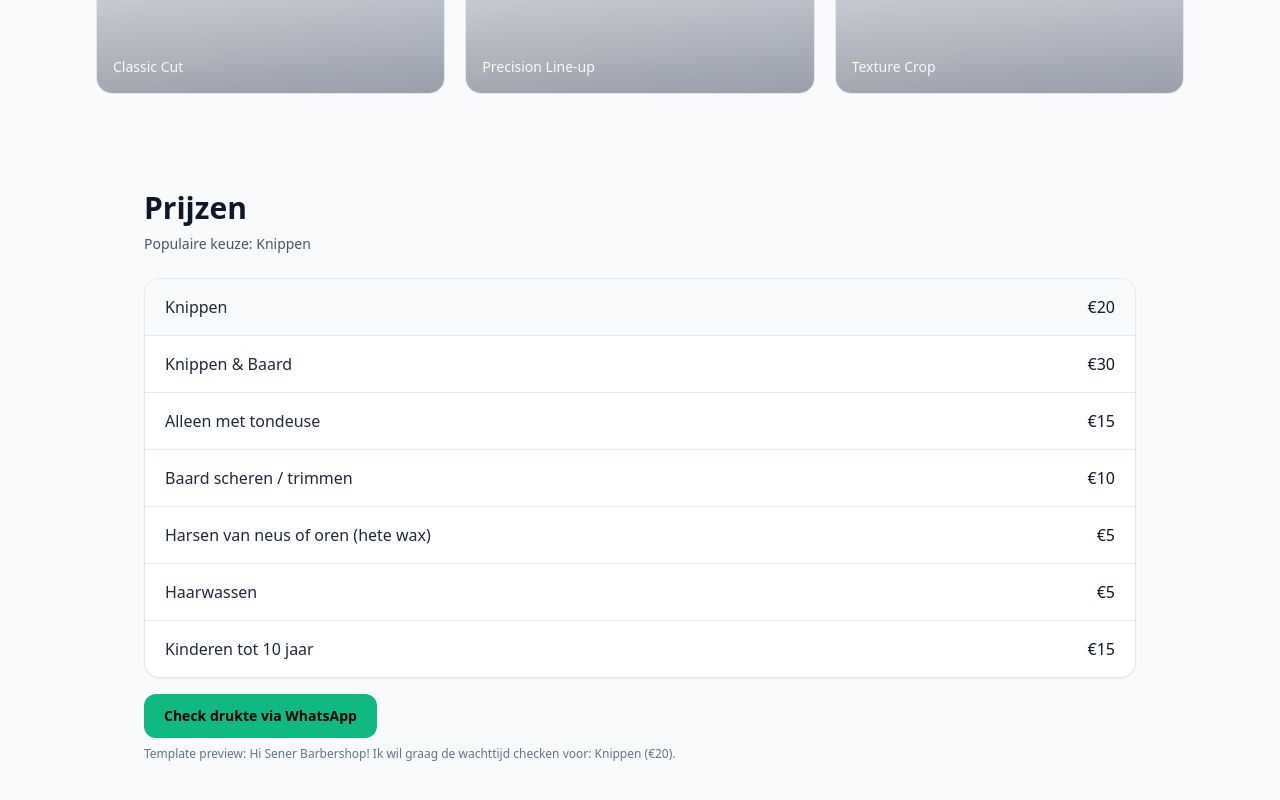
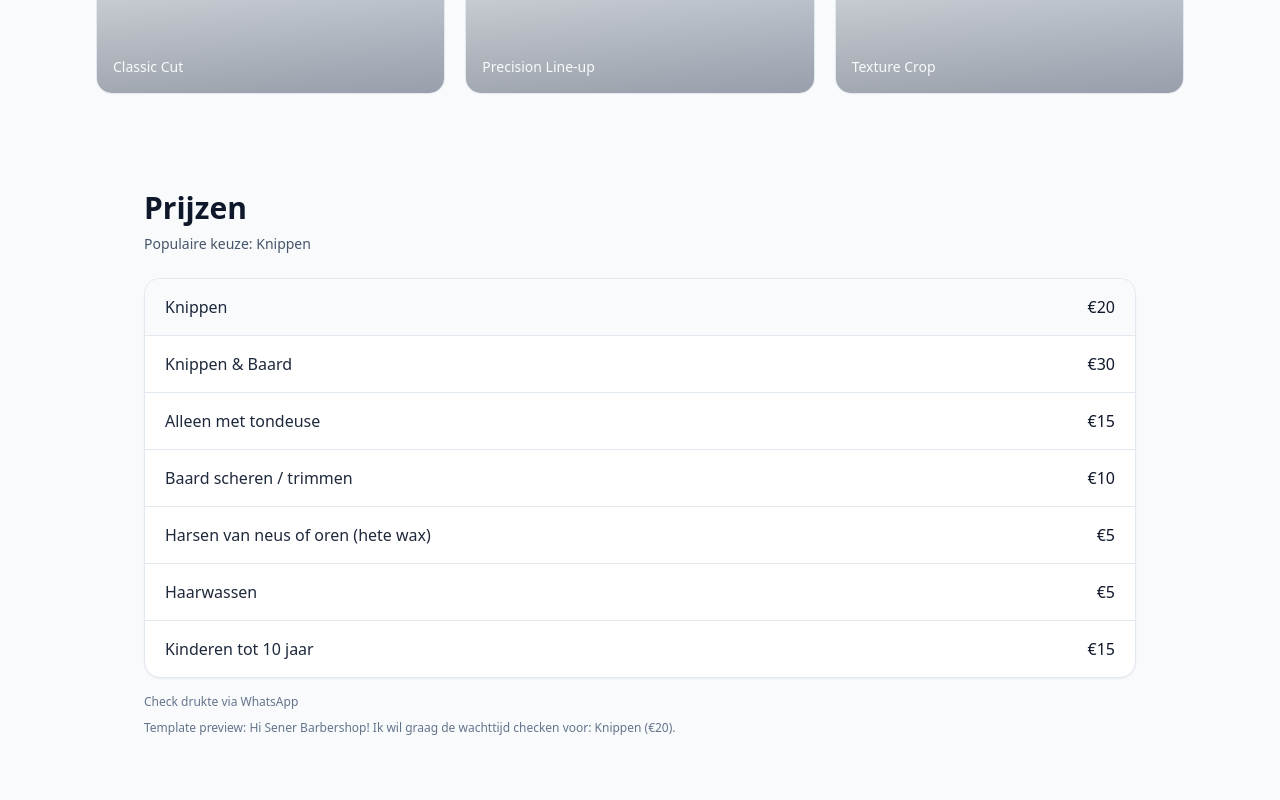
Before and after one commit to Dj-Shortcut/senerbarbershopv2, a Next.js app: page / in a window 1280 px wide. Shown: the part 2497-3297 px from the top of the page. Built offline with nearby package versions, Linux system fonts and the light colour scheme.

Commit message:
Tone down WhatsApp link in prices section

```diff
--- a/components/PricesList.tsx
+++ b/components/PricesList.tsx
@@ -41,7 +41,7 @@ export default function PricesList() {
           href={createDrukteWhatsappUrl(getServiceLabel(selectedService))}
           target="_blank"
           rel="noreferrer"
-          className="mt-4 inline-flex rounded-xl bg-emerald-500 px-5 py-3 text-sm font-semibold text-black transition hover:opacity-90"
+          className="mt-4 inline-flex text-xs font-medium text-slate-500 underline-offset-2 transition hover:text-slate-700 hover:underline"
         >
           Check drukte via WhatsApp
         </a>
```
